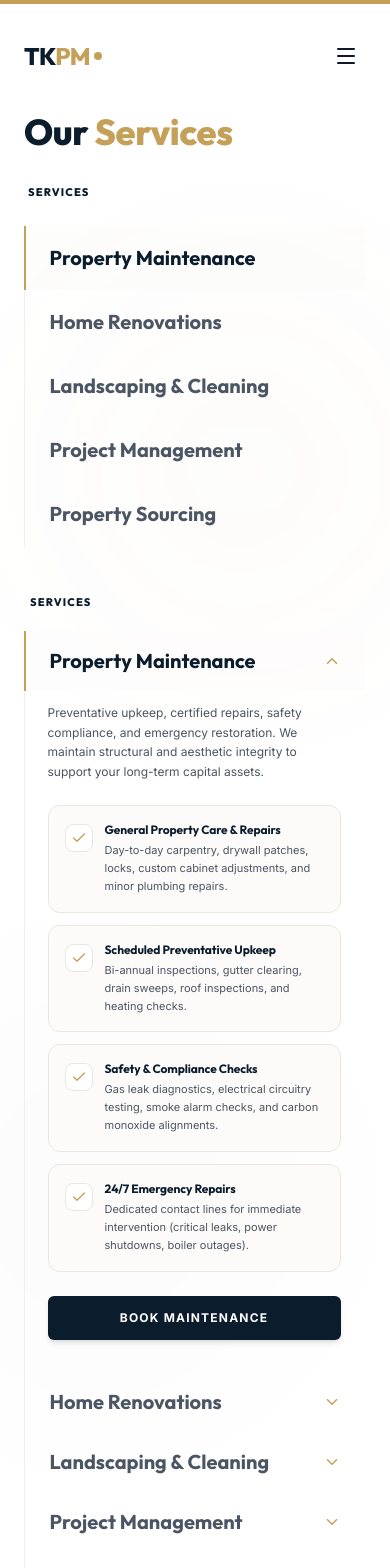
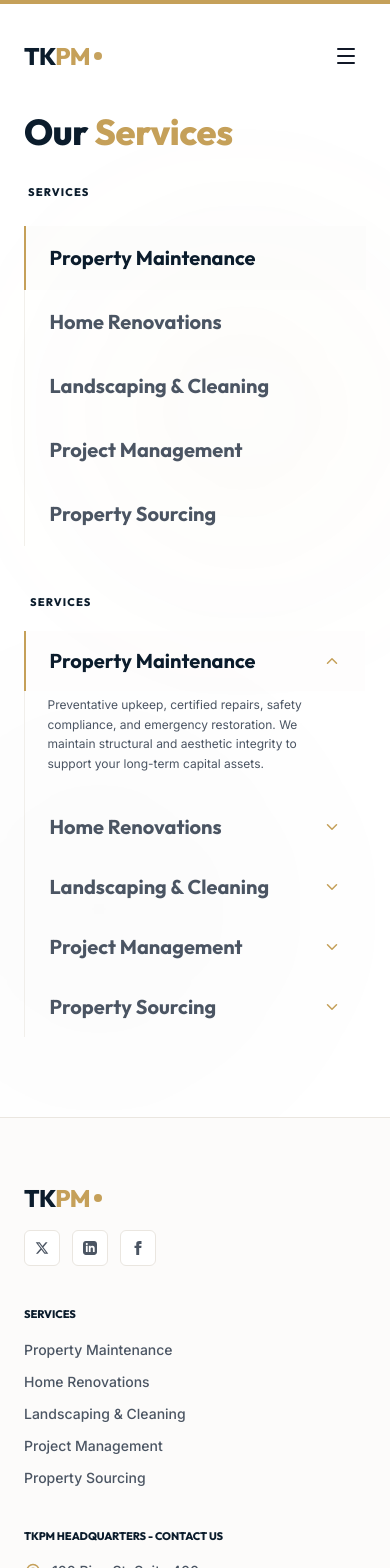
Before and after one commit to King2484/tkpm-website, a Next.js app: page /maintenance in a window 390 px wide. Shown: the top 1568 px of the page. Built offline with nearby package versions, Linux system fonts and the light colour scheme.

Commit message:
feat: simplify mobile accordion to only show description, matching mock exactly

```diff
--- a/src/app/maintenance/page.tsx
+++ b/src/app/maintenance/page.tsx
@@ -276,36 +276,10 @@ export default function Maintenance() {
                               transition={{ duration: 0.25 }}
                               className="overflow-hidden"
                             >
-                              <div className="pb-8 pt-3 px-6 space-y-6">
+                              <div className="pb-6 pt-1 px-6">
                                 <p className="text-luxury-muted text-xs md:text-sm font-body leading-relaxed">
                                   {service.description}
                                 </p>
-
-                                {/* Mobile Sub-items */}
-                                <div className="space-y-3">
-                                  {service.items.map((bullet, idx) => {
-                                    const [title, desc] = bullet.split(": ");
-                                    return (
-                                      <div key={idx} className="p-4 rounded-xl bg-luxury-alt border border-luxury-border flex gap-3">
-                                        <div className="h-7 w-7 rounded-lg bg-white border border-luxury-border text-primary flex items-center justify-center shrink-0 mt-0.5">
-                                          <Check className="h-4 w-4 text-secondary" />
-                                        </div>
-                                        <div>
-                                          <h4 className="font-heading font-bold text-xs text-primary mb-1">{title}</h4>
-                                          <p className="text-luxury-muted text-[11px] leading-relaxed font-body">{desc}</p>
-                                        </div>
-                                      </div>
-                                    );
-                                  })}
-                                </div>
-
-                                {/* Mobile CTA */}
-                                <Link
-                                  href={service.href || "/contact"}
-                                  className="w-full block text-center py-3.5 rounded-md bg-primary hover:bg-primary-hover text-white font-bold text-xs uppercase tracking-widest shadow-md transition-all mt-4"
-                                >
-                                  {service.cta}
-                                </Link>
                               </div>
                             </motion.div>
                           )}
```
